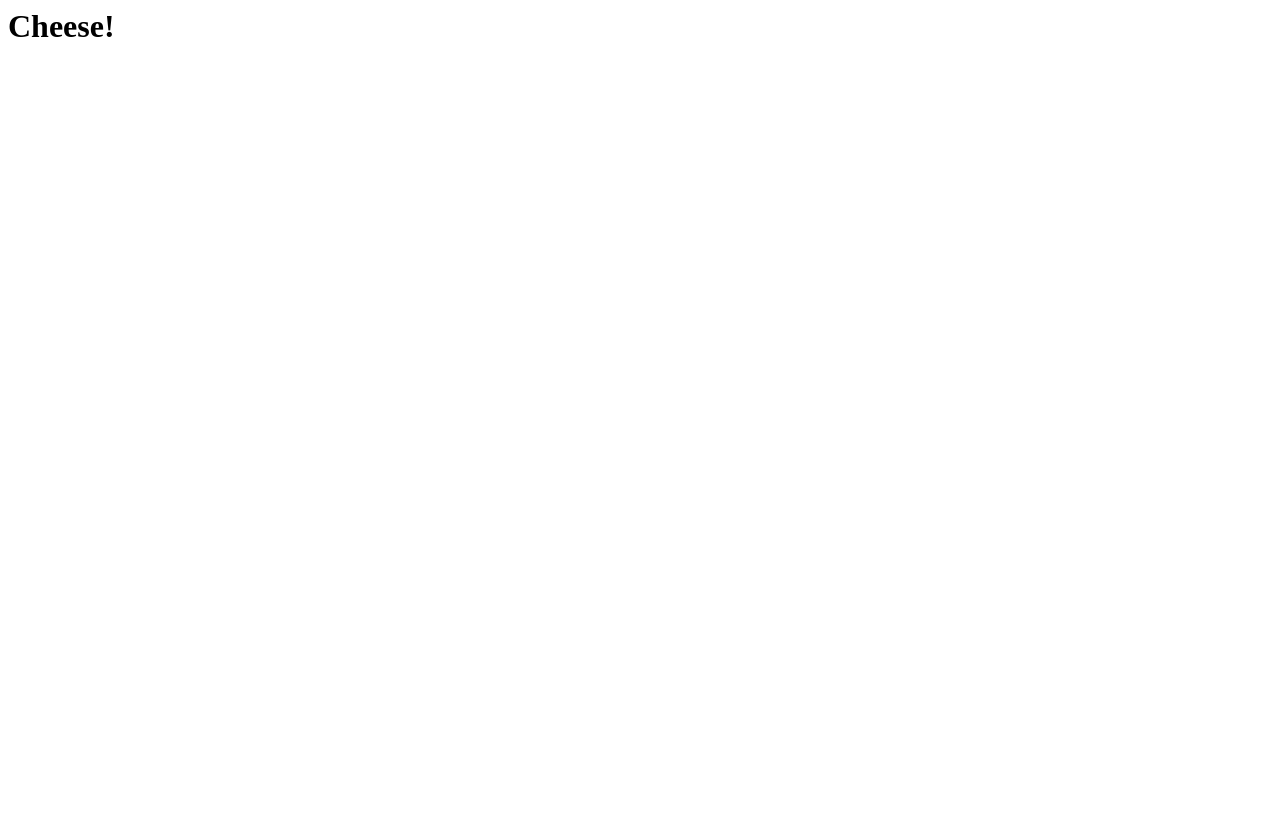
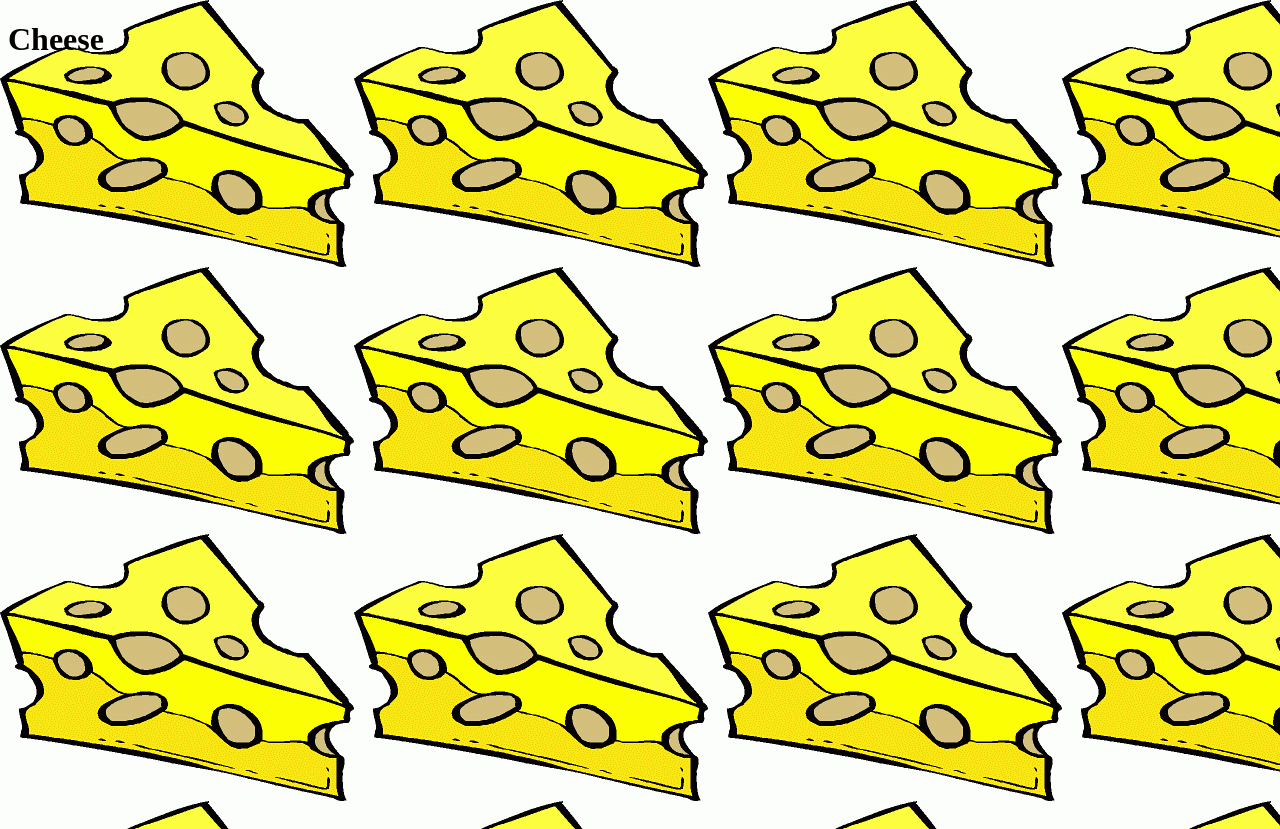
Before and after one commit to xtyrrell/cheese, a plain HTML site: page index.html in a window 1280 px wide. Before the commit the page ends 800 px from the top, so only its background shows below. Drawn offline with Linux system fonts and the light colour scheme.

Commit message:
feat: add tiled cheese background

```diff
--- a/index.html
+++ b/index.html
@@ -1 +1,17 @@
-<h1>Cheese!</h1>
+ <!DOCTYPE html>
+<html>
+<head>
+  <title>all about cheese</title>
+  <style>
+    body {
+      min-height: 100vh;
+
+      background: url("cheese.gif");
+    }
+  </style>
+</head>
+
+<body>
+  <h1>Cheese</h1>
+</body>
+</html>
```
